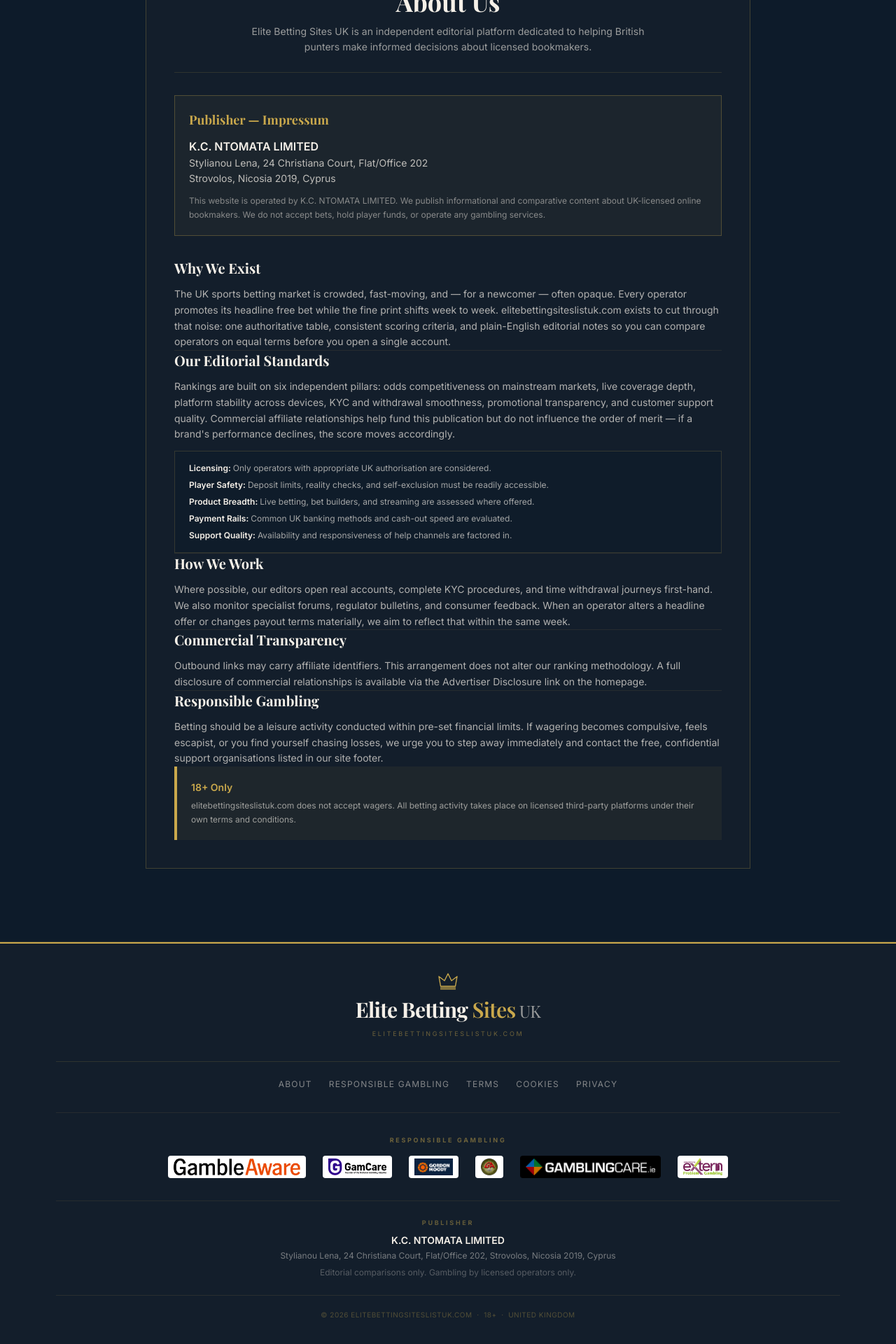
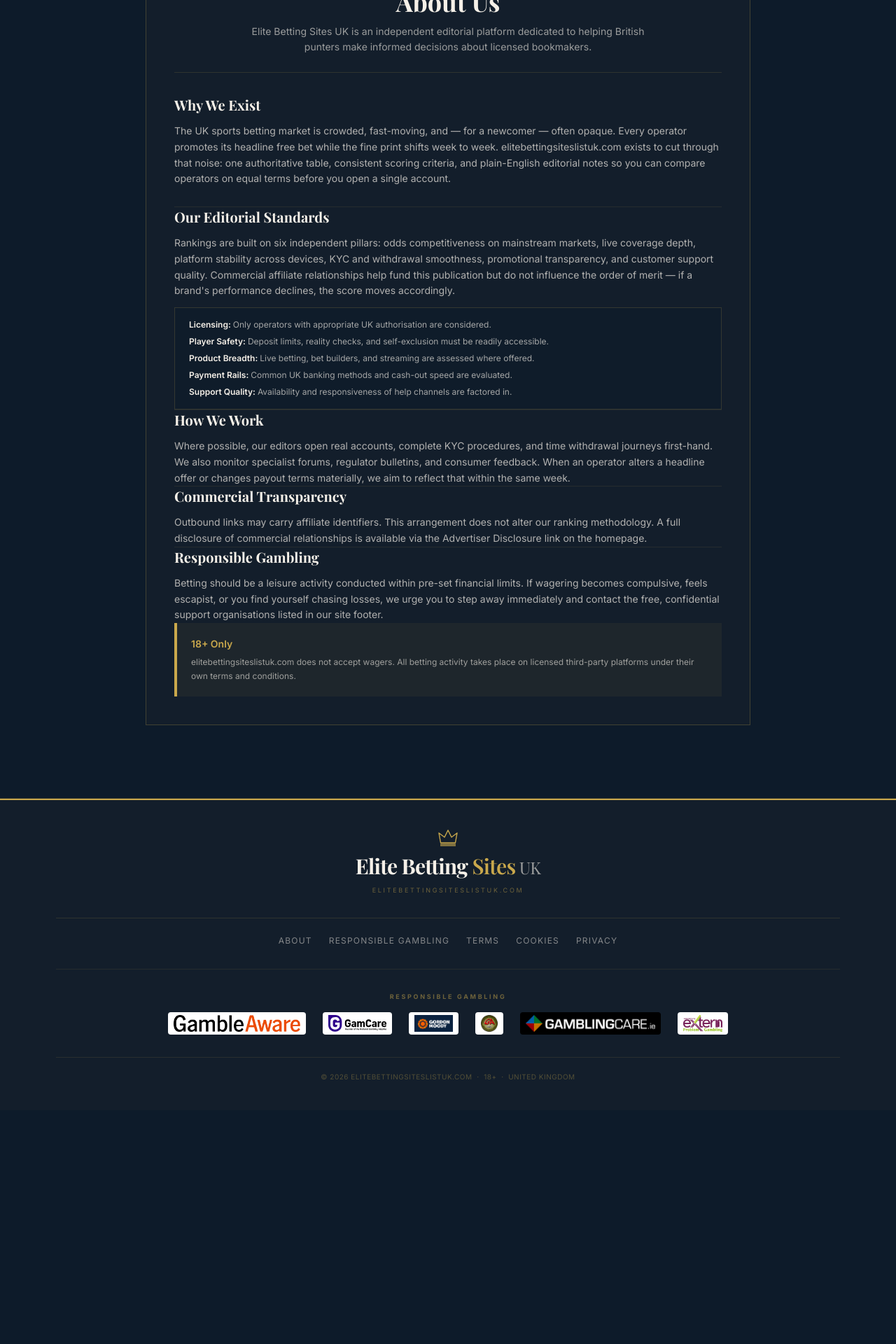
Before and after one commit to Nkoblianskyi/bestbettingsitesie, a Next.js app: page /about in a window 1280 px wide. Shown: the part 266-2186 px from the top of the page at 70% size. After the commit the page ends 1852 px from the top, so only its background shows below. Built offline with nearby package versions, Linux system fonts and the light colour scheme.

Commit message:
refactor: remove publisher info from About and footer
Eliminate company name and address block from About page
and footer section.

Co-authored-by: Nykyta <153436028+Nkoblianskyi@users.noreply.github.com>

```diff
--- a/app/about/page.tsx
+++ b/app/about/page.tsx
@@ -67,25 +67,6 @@ export default function AboutPage() {
       subtitle="Elite Betting Sites UK is an independent editorial platform dedicated to helping British punters make informed decisions about licensed bookmakers."
     >
       <div className="space-y-0">
-        {/* Publisher box */}
-        <div
-          className="border px-5 py-5 mb-8"
-          style={{ borderColor: "rgba(201,168,76,0.3)", backgroundColor: "rgba(201,168,76,0.05)" }}
-        >
-          <h2 className="font-serif font-bold text-lg mb-3" style={{ color: GOLD }}>
-            Publisher — Impressum
-          </h2>
-          <address className="not-italic font-sans text-sm space-y-0.5" style={{ color: "rgba(245,240,232,0.75)" }}>
-            <p className="font-semibold text-base" style={{ color: IVORY }}>K.C. NTOMATA LIMITED</p>
-            <p>Stylianou Lena, 24 Christiana Court, Flat/Office 202</p>
-            <p>Strovolos, Nicosia 2019, Cyprus</p>
-          </address>
-          <p className="font-sans text-xs mt-3 leading-relaxed" style={{ color: "rgba(245,240,232,0.5)" }}>
-            This website is operated by K.C. NTOMATA LIMITED. We publish informational and comparative content about
-            UK-licensed online bookmakers. We do not accept bets, hold player funds, or operate any gambling services.
-          </p>
-        </div>
-
         <Section title="Why We Exist">
           <p>
             The UK sports betting market is crowded, fast-moving, and — for a newcomer — often opaque. Every operator
--- a/components/footer.tsx
+++ b/components/footer.tsx
@@ -85,23 +85,6 @@ export function Footer() {
           </div>
         </div>
 
-        {/* Gold divider */}
-        <div className="h-px mb-6" style={{ background: "rgba(201,168,76,0.1)" }} />
-
-        {/* Publisher */}
-        <div className="text-center mb-6">
-          <p className="text-[9px] font-sans font-bold uppercase tracking-[0.3em] mb-2" style={{ color: "rgba(201,168,76,0.45)" }}>
-            Publisher
-          </p>
-          <p className="font-sans font-semibold text-sm" style={{ color: IVORY }}>K.C. NTOMATA LIMITED</p>
-          <p className="font-sans text-xs mt-1" style={{ color: "rgba(245,240,232,0.45)" }}>
-            Stylianou Lena, 24 Christiana Court, Flat/Office 202, Strovolos, Nicosia 2019, Cyprus
-          </p>
-          <p className="font-sans text-xs mt-2" style={{ color: "rgba(245,240,232,0.3)" }}>
-            Editorial comparisons only. Gambling by licensed operators only.
-          </p>
-        </div>
-
         {/* Copyright */}
         <div
           className="border-t pt-5 text-center"
```
